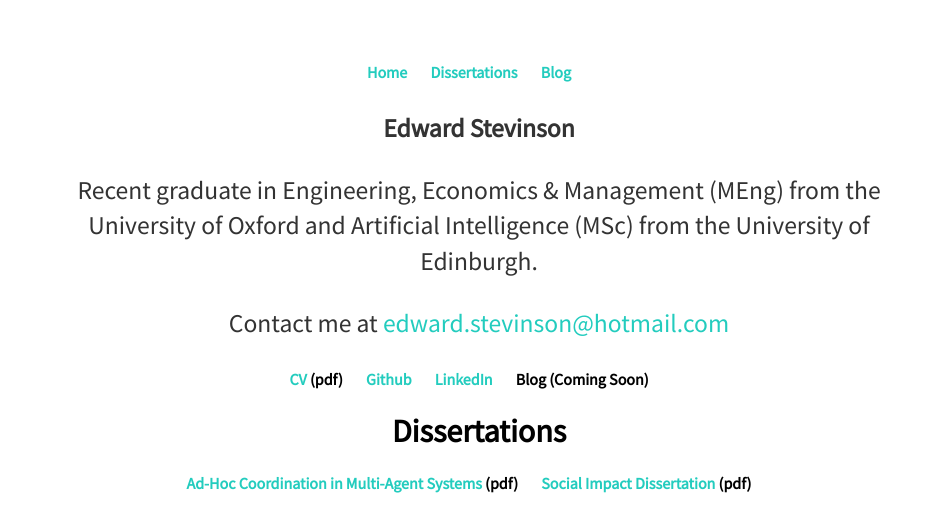
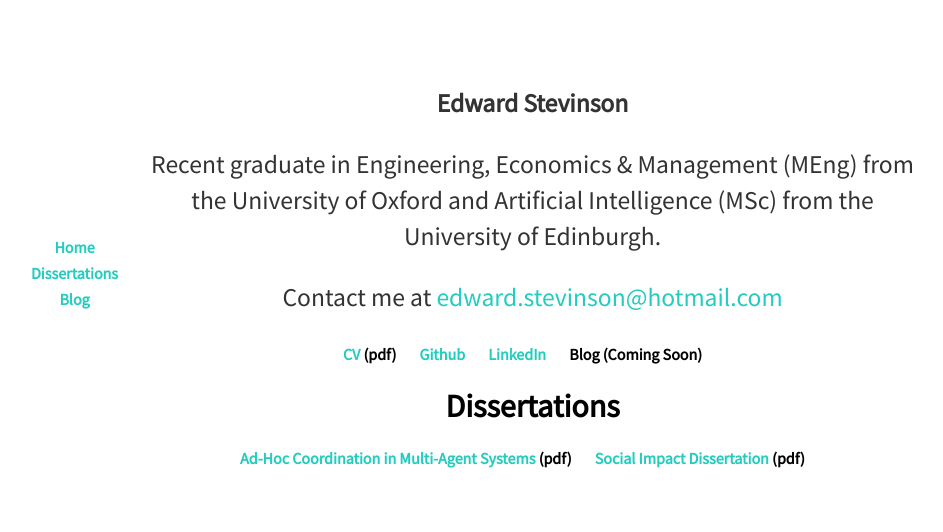
Before and after one commit to Stevinson/stevinson.github.io, a Jekyll site: the page built from index.md, in a window 1280 px wide. Shown: the top 532 px of the page, without its empty margins (161-1104 px from the left). Built offline with Jekyll 4.4.1, drawn with Linux system fonts in a browser that asks for light colours.

Commit message:
centre align

```diff
--- a/css/main.css
+++ b/css/main.css
@@ -6,6 +6,10 @@
     /* background-color: hsla(336, 86%, 32%, 0.6); */
     line-height: 1.6em;
     text-align: center;
+    display: -webkit-flex; /* Safari */
+    -webkit-align-items: center; /* Safari 7.0+ */
+    display: flex;
+    align-items: center;
 }
 
 h1, h2 {
```
